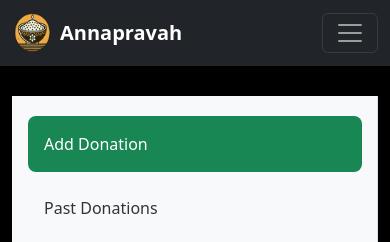
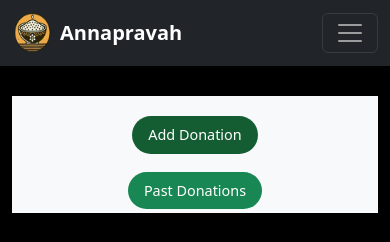
Before and after one commit to mesonicDEVAJ18/Annapravah_mvp, a Django app: page /donor-dashboard/ in a window 390 px wide. Shown: the top 242 px of the page. Run offline with Django 5.2, Linux system fonts and the light colour scheme.

Commit message:
fixed donors phone view

```diff
--- a/myapp/templates/donor_dashboard.html
+++ b/myapp/templates/donor_dashboard.html
@@ -35,8 +35,8 @@
                     </div>
 
                     <div class="form-container">
-                        {# <form method="post" {#  action="{% url 'donation_add' %}> DEVAJ DO NOT FUCKING FORGET TO FIX THIS#}
-                        <form method="post">
+                        {# <form method="post" action="{% url 'donation_add' %}"> #}
+                            <form method="post">
                             {% csrf_token %}
                             <div class="mb-4">
                                 <label class="form-label">Food Type</label>
@@ -145,6 +145,7 @@
         z-index: 1;
         padding: 2rem;
         color: white;
+        text-align: center;
     }
 
     .header-content h1 {
@@ -255,22 +256,92 @@
         color: #fff;
     }
 
+    /* --- Enhancements for Mobile View --- */
     @media (max-width: 768px) {
+        /* Hide the sidebar and turn it into a compact nav bar */
         .sidebar {
-            position: static;
-            height: auto;
-            padding-top: 0;
+            width: 100%;
+            min-height: auto;
+            background-color: transparent;
+            box-shadow: none;
+            padding: 0;
+            margin-bottom: 1rem;
         }
 
+        /* Make the sidebar links fit in a single line */
+        .sidebar .nav {
+            display: flex;
+            justify-content: center;
+            align-items: center;
+            flex-wrap: nowrap; /* Ensures buttons stay on the same line */
+            gap: 10px;
+        }
+
+        .sidebar .nav-link {
+            display: inline-block;
+            padding: 0.5rem 1rem;
+            font-size: 0.9rem;
+            border-radius: 2rem;
+            background-color: #198754;
+            color: white !important;
+            text-align: center;
+            transition: all 0.3s ease;
+            white-space: nowrap; /* Prevents buttons from wrapping */
+        }
+
+        .sidebar .nav-link:hover {
+            background-color: #145c32;
+        }
+
+        .sidebar .nav-link.active {
+            background-color: #145c32;
+        }
+
+        /* Reduce header banner size on mobile */
         .header-banner {
             height: 150px;
+            margin-bottom: 1rem;
         }
 
         .header-content h1 {
             font-size: 2rem;
+            text-align: center;
+        }
+
+        /* Make form and table containers take full width */
+        .form-container, .table-container {
+            padding: 1rem;
+            box-shadow: none;
+            margin-top: 1rem;
+            border-radius: 0.5rem;
+        }
+
+        .form-label {
+            font-size: 0.9rem;
+        }
+
+        .btn-success {
+            font-size: 1rem;
+            padding: 0.5rem;
+        }
+
+        /* Ensure the Add Donation form is displayed first on mobile */
+        .tab-content {
+            margin-top: 1rem;
+        }
+
+        /* Make table scrollable on mobile */
+        .table-container {
+            overflow-x: auto;
         }
     }
+
+    /* Ensure a smooth transition effect for all elements */
+    * {
+        transition: all 0.3s ease-in-out;
+    }
 </style>
+
 
 <script>
     if (navigator.geolocation) {
```
